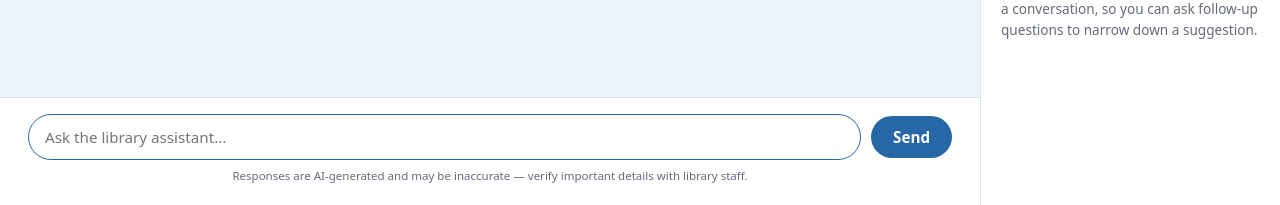
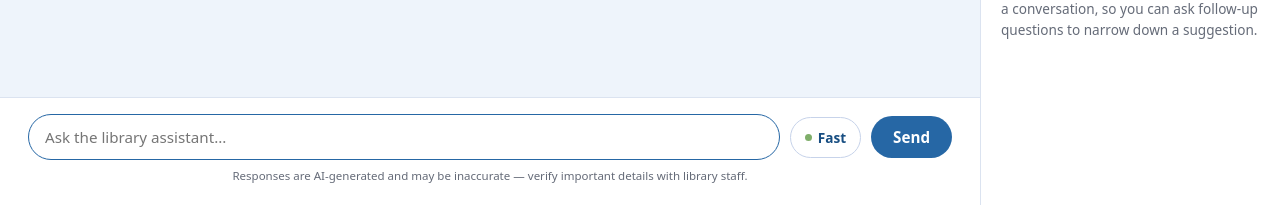
Before and after one commit to SipioAfricanus/cate-library-ai-assistant, a Flask app: page / in a window 1280 px wide. Shown: the part 595-800 px from the top of the page. Run offline with Flask 3, Linux system fonts and the light colour scheme.

Commit message:
Add a search-mode toggle next to Send
Switching mode for a single question meant a trip to the side panel and back. A
compact Fast/Deep button now sits in the composer, where the decision is actually
made.

It shares state with the panel control rather than being a one-shot override, and
both render from getModePref() so they cannot disagree. A genuine per-message
override that silently reverted after sending would leave the control lying about
what the next question is going to do.

type="button" is load-bearing: inside a form, a button with no type defaults to
submit, so clicking this to change mode would also have fired the question. Covered
by a test that asserts the click does not submit.

Verified: both controls stay in sync in both directions, the label and status dot
follow, and the toggle does not submit the form.

Co-Authored-By: Claude Opus 5 <noreply@anthropic.com>

```diff
--- a/templates/chat.html
+++ b/templates/chat.html
@@ -176,6 +176,33 @@
   }
   #send-btn:hover { background: var(--navy-dark); }
   #send-btn:disabled { background: #a9b7c9; cursor: default; }
+  /* Quick mode switch, sat right where you type so changing it for one question doesn't mean
+     a trip to the side panel. Outlined rather than filled so it never competes with Send. */
+  #mode-quick {
+    padding: 10px 14px;
+    font-size: 0.85rem;
+    font-family: system-ui, sans-serif;
+    border: 1px solid #c7d3ea;
+    border-radius: 24px;
+    background: #fff;
+    color: var(--navy-dark);
+    cursor: pointer;
+    font-weight: 600;
+    white-space: nowrap;
+    display: inline-flex;
+    align-items: center;
+    gap: 6px;
+  }
+  #mode-quick:hover { border-color: var(--navy); background: #f4f8ff; }
+  #mode-quick[data-mode="deep"] { border-color: var(--navy); background: #eaf1fb; }
+  #mode-quick .dot {
+    width: 7px; height: 7px; border-radius: 50%;
+    background: #7fae6a;                 /* fast */
+  }
+  #mode-quick[data-mode="deep"] .dot { background: var(--navy); }
+  @media (max-width: 560px) {
+    #mode-quick .label { display: none; }   /* dot alone on narrow screens */
+  }
   .disclaimer {
     text-align: center;
     font-family: system-ui, sans-serif;
@@ -313,6 +340,12 @@
     <div id="input-bar">
       <form id="input-form">
         <input type="text" id="message-input" placeholder="Ask the library assistant..." autocomplete="off" autofocus required>
+        <!-- type="button" is load-bearing: inside a form, a button with no type defaults to
+             submit, so clicking this to change mode would also fire the question. -->
+        <button type="button" id="mode-quick" data-mode="fast" aria-live="polite"
+                title="Switch between fast and deep search">
+          <span class="dot" aria-hidden="true"></span><span class="label">Fast</span>
+        </button>
         <button type="submit" id="send-btn">Send</button>
       </form>
       <div class="disclaimer">Responses are AI-generated and may be inaccurate &mdash; verify important details with library staff.</div>
@@ -353,6 +386,7 @@
     const suggestionsEl = document.getElementById('suggestions');
     const modePrefEl = document.getElementById('mode-pref');
     const modePrefHint = document.getElementById('mode-pref-hint');
+    const modeQuick = document.getElementById('mode-quick');
 
     let conversationId = '';
 
@@ -382,6 +416,10 @@
       renderModePref();
     }
 
+    // One state, two controls. The panel is where you set it deliberately; the composer button
+    // is for switching just before asking one question. Both render from getModePref(), so
+    // they can never disagree -- the alternative, a genuine one-shot override that silently
+    // reverts after sending, means the control lies about what the next question will do.
     function renderModePref() {
       const current = getModePref();
       modePrefEl.querySelectorAll('.mode-opt').forEach((btn) => {
@@ -390,7 +428,20 @@
         btn.tabIndex = on ? 0 : -1;
       });
       modePrefHint.textContent = MODE_HINTS[current];
+
+      if (modeQuick) {
+        modeQuick.dataset.mode = current;
+        modeQuick.querySelector('.label').textContent = current === 'deep' ? 'Deep' : 'Fast';
+        modeQuick.setAttribute(
+          'aria-label',
+          `Search mode: ${current === 'deep' ? 'deep' : 'fast'}. Click to switch.`,
+        );
+      }
     }
+
+    modeQuick?.addEventListener('click', () => {
+      setModePref(getModePref() === 'deep' ? 'fast' : 'deep');
+    });
 
     modePrefEl.addEventListener('click', (e) => {
       const btn = e.target.closest('.mode-opt');
```
